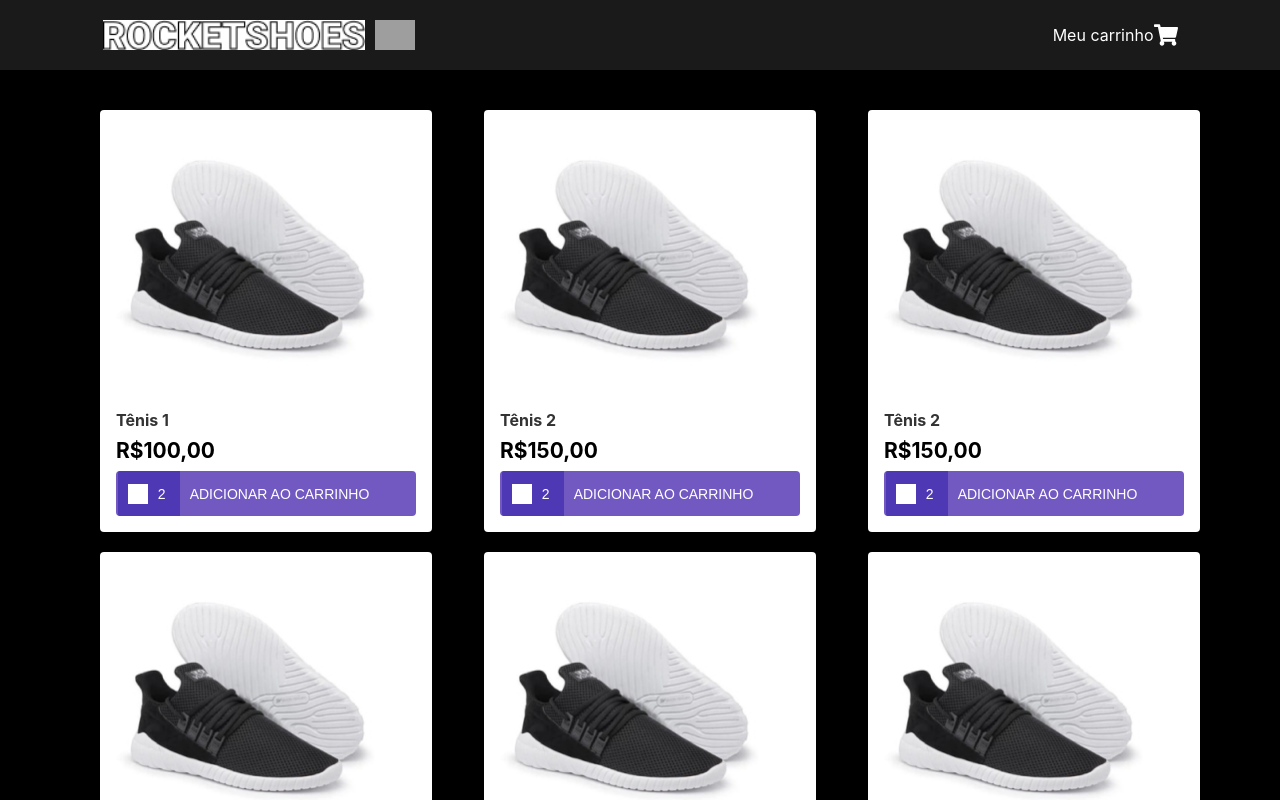
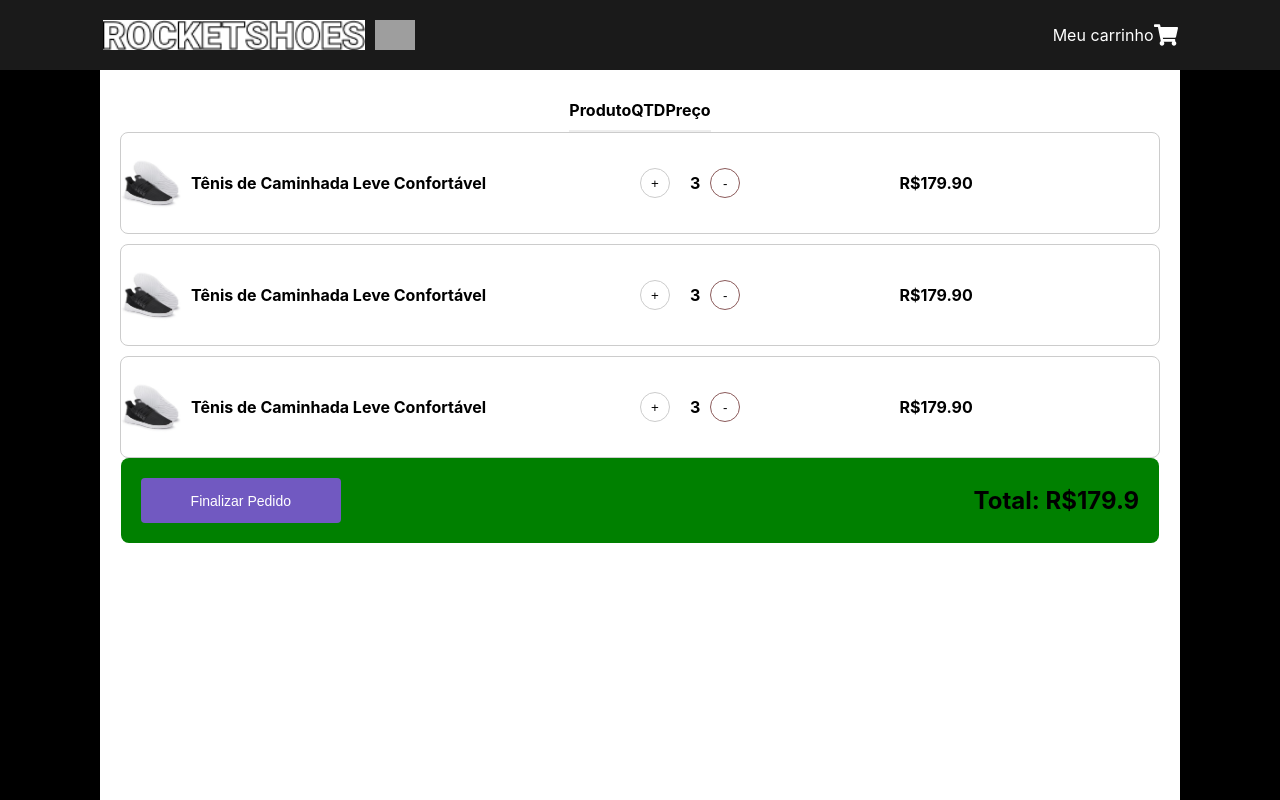
Before and after one commit to Nicolasmoss92/shopping-cart, a React (Create React App) app in the folder cart/: page / in a window 1280 px wide. Shown: the top 800 px of the page. Built offline with nearby package versions, Linux system fonts and the light colour scheme; grey boxes are pictures that could not be loaded.

Commit message:
feat: formated with new button

```diff
--- a/cart/src/App.tsx
+++ b/cart/src/App.tsx
@@ -13,7 +13,7 @@ import CheckoutButton from "./components/layout/checkOut/CheckOutButton";
 function App() {
   return (
     <div className="App">
-      <CardGridPage />
+      <CheckoutPage />
     </div>
   );
 }
--- a/cart/src/components/layout/checkOut/CheckOutButton/styles.ts
+++ b/cart/src/components/layout/checkOut/CheckOutButton/styles.ts
@@ -11,6 +11,7 @@ export const CheckoutButtonStyled = styled(Button)`
   padding: 10px 20px; // Espaçamento interno
   cursor: pointer; // Cursor de ponteiro ao passar o mouse
   transition: background-color 0.3s; // Transição suave
+  max-width: 200px;
 
   &:hover {
     background-color: #5639a3; // Cor ao passar o mouse
--- a/cart/src/components/layout/checkOut/CheckoutSummary/index.tsx
+++ b/cart/src/components/layout/checkOut/CheckoutSummary/index.tsx
@@ -1,11 +1,12 @@
-import { CheckoutButton, SummaryWrapper, TotalText } from "./styles";
+import CheckoutButton from "../CheckOutButton";
+import {SummaryWrapper, TotalText } from "./styles";
 
 const CheckoutSummary: React.FC = () => {
     const total = 179.90
 
     return (
         <SummaryWrapper>
-            <CheckoutButton>Finalizar Pedido</CheckoutButton>
+            <CheckoutButton />
             <TotalText>Total: R${total}</TotalText>
         </SummaryWrapper>
     );
--- a/cart/src/components/layout/checkOut/CheckoutSummary/styles.ts
+++ b/cart/src/components/layout/checkOut/CheckoutSummary/styles.ts
@@ -8,28 +8,17 @@ export const SummaryWrapper = styled.div`
   width: 96%; /* Garante que o contêiner ocupe toda a largura disponível */
   max-width: 1100px; /* Máximo de largura para garantir uma boa visualização */
   margin: 0 auto; /* Centraliza o contêiner */
-  background-color: yellow;
+  background-color: green;
   border-radius: 8px;
   margin-top: -10px;
 `;
 
 
 export const TotalText = styled.span`
-  font-size: 24px; // Tamanho do texto total
-  font-weight: bold; // Negrito
-  color: #000; // Cor do texto
+  font-size: 24px; /* Tamanho do texto total */
+  font-weight: bold; /* Negrito */
+  color: black; /* Cor do texto */
+  margin-left: auto; /* Para empurrar o total para o lado direito */
+  display: flex; /* Para poder alinhar */
+  align-items: center; /* Centraliza verticalmente */
 `;
-
-export const CheckoutButton = styled.button`
-  background-color: #7159c1; // Cor de fundo do botão
-  color: #fff; // Cor do texto
-  border: none; // Sem bordas
-  border-radius: 4px; // Bordas arredondadas
-  padding: 10px 20px; // Espaçamento interno
-  cursor: pointer; // Cursor de ponteiro ao passar o mouse
-  transition: background-color 0.3s; // Transição suave
-
-  &:hover {
-    background-color: #5639a3; // Cor ao passar o mouse
-  }
-`;
--- a/cart/src/pages/CheckOutPage.tsx
+++ b/cart/src/pages/CheckOutPage.tsx
@@ -16,7 +16,7 @@ const CheckoutPage: React.FC = () => {
                     <ProductItem />
                     <ProductItem />
                     <ProductItem />
-                    <CheckoutButton />
+                    <CheckoutSummary />
                 </MainContainerItensPage>
             </PageWrapper>
         </div>
```
